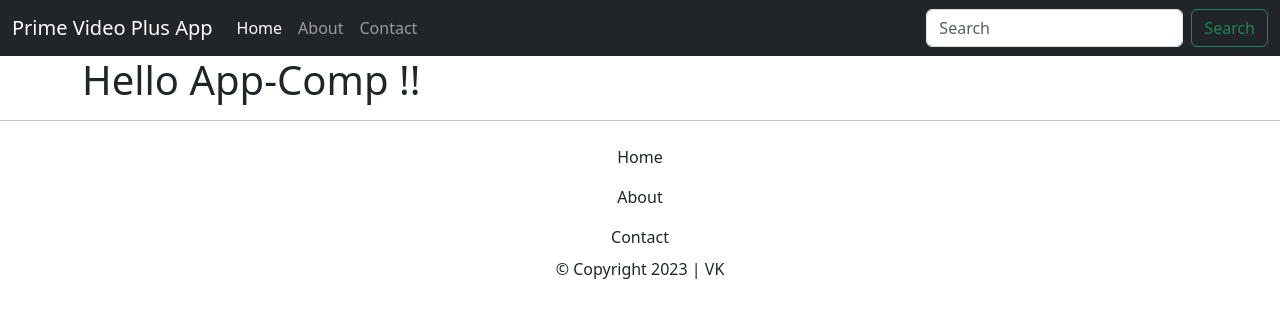
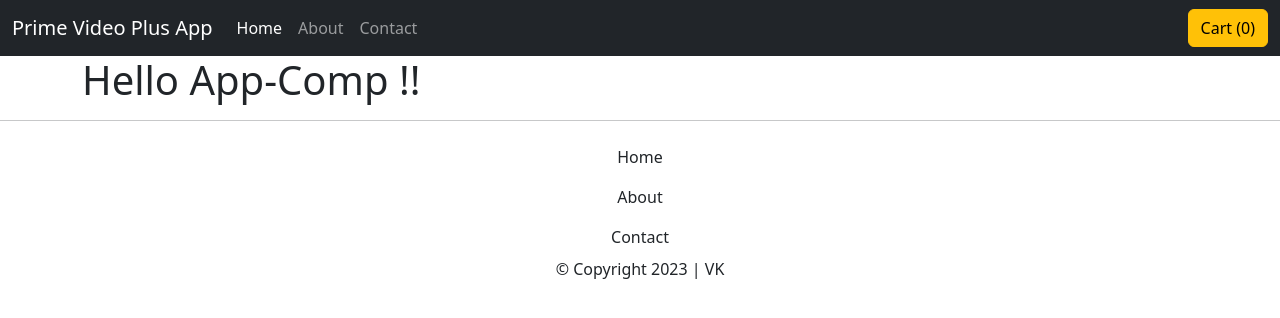
Before and after one commit to ikiviki/prime-video-plus-react, a React (Create React App) app: page / in a window 1280 px wide. Shown: the top 318 px of the page. Built offline with nearby package versions, Linux system fonts and the light colour scheme.

Commit message:
init cart button [Day6]

```diff
--- a/src/components/Header.js
+++ b/src/components/Header.js
@@ -8,7 +8,7 @@
     <header>
       <nav className="navbar navbar-expand-md navbar-dark fixed-top bg-dark">
         <div className="container-fluid">
-          <a className="navbar-brand" href="#">
+          <a className="navbar-brand" href="/">
             Prime Video Plus App
           </a>
           <button
@@ -24,17 +24,9 @@
           </button>
           <div className="collapse navbar-collapse" id="navbarCollapse">
             <MenuList />
-            <form className="d-flex" role="search">
-              <input
-                className="form-control me-2"
-                type="search"
-                placeholder="Search"
-                aria-label="Search"
-              />
-              <button className="btn btn-outline-success" type="submit">
-                Search
+            <button className="btn btn-warning" type="button">
+                Cart (0)
               </button>
-            </form>
           </div>
         </div>
       </nav>
```
